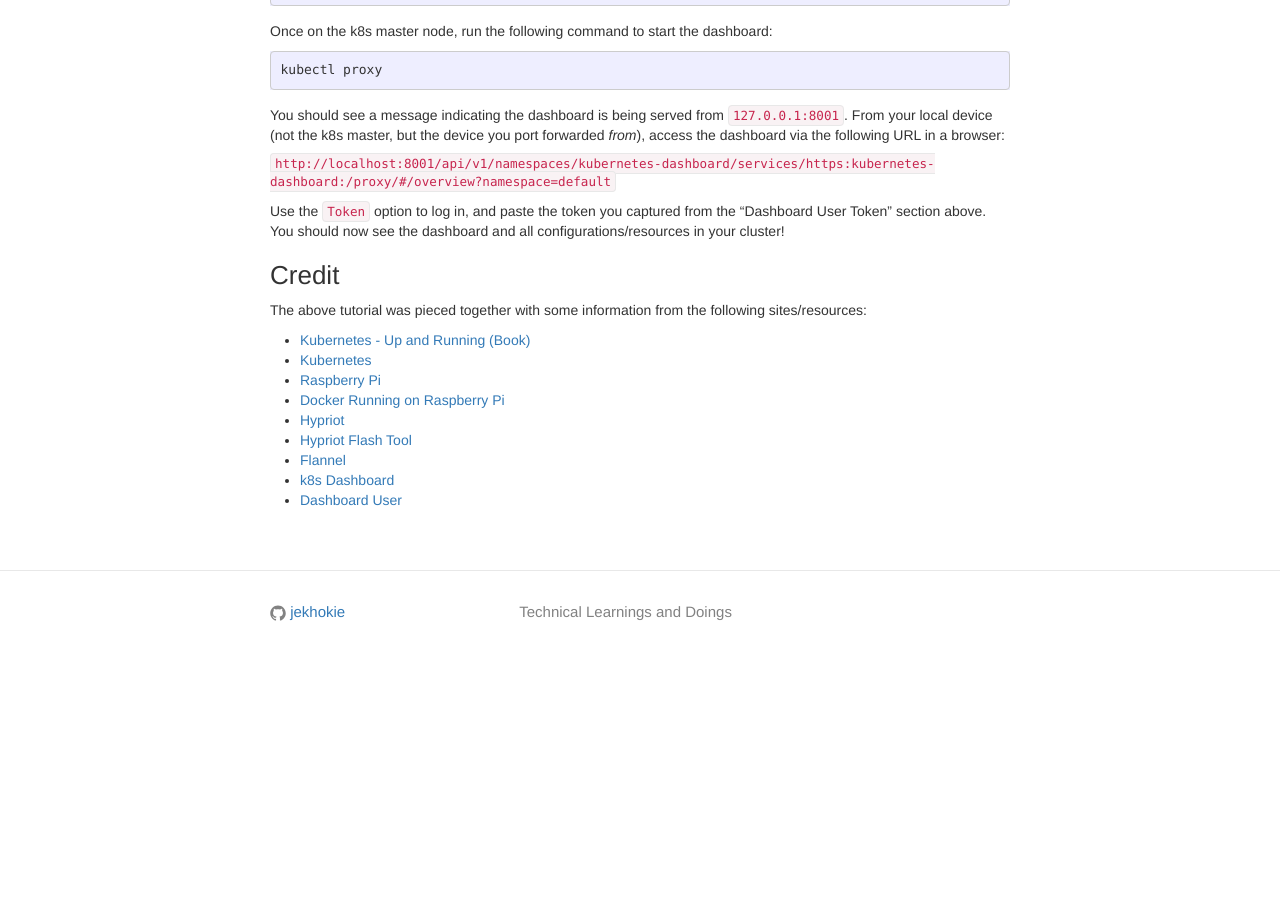
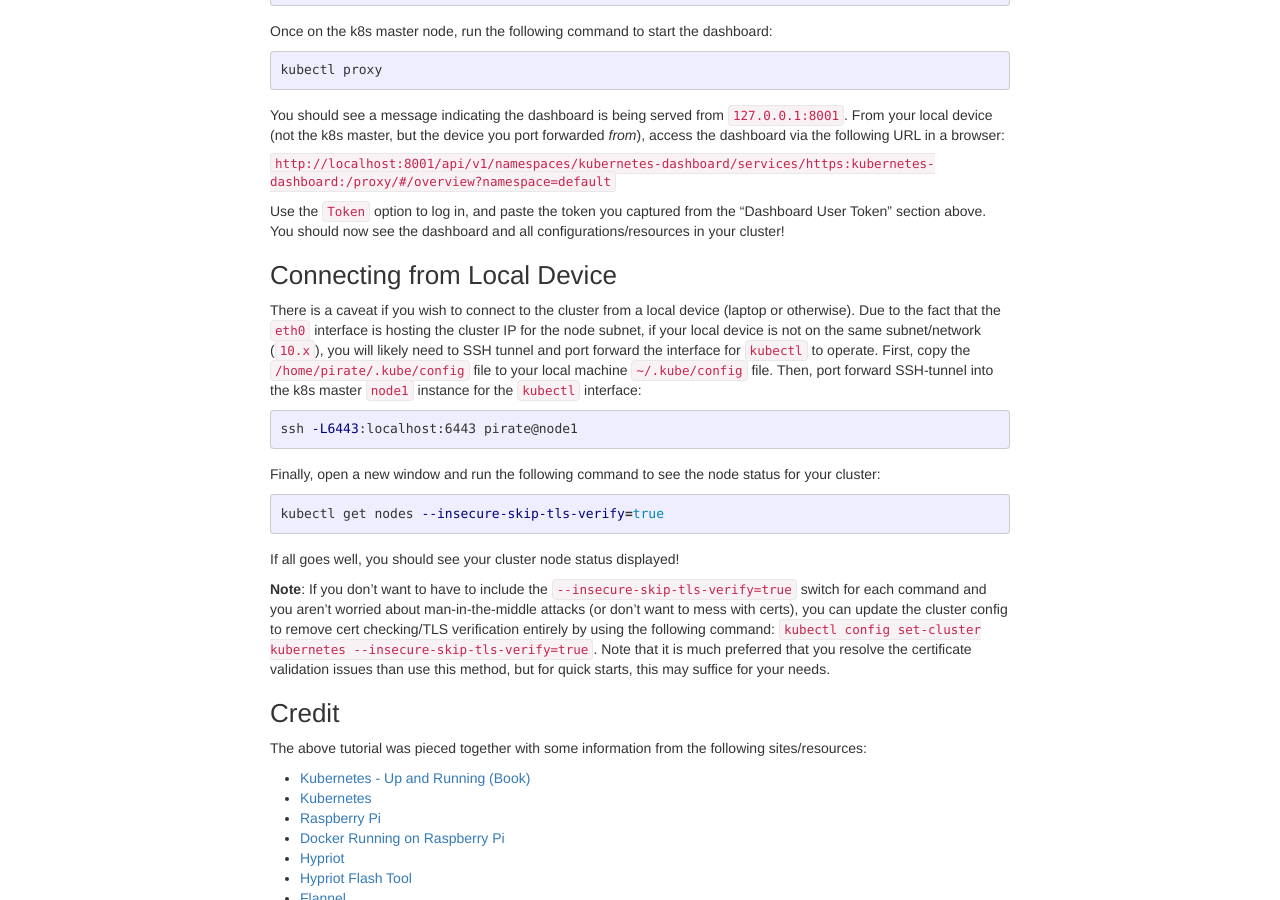
Before and after one commit to jekhokie/jekhokie.github.io, a Jekyll site: the page built from _posts/2019-12-14-raspi-k8s-cluster.markdown, in a window 1280 px wide and 900 px high, scrolled down 7449 px. Built offline with Jekyll 4.4.1, drawn with Linux system fonts in a browser that asks for light colours; before the commit the page ends 8126 px from its top, so only the background shows below that.

Commit message:
Update Raspi k8s Tutorial
Update the tutorial for Raspberry Pi to include how to connect to the
cluster from remote sources.

````diff
--- a/_posts/2019-12-14-raspi-k8s-cluster.markdown
+++ b/_posts/2019-12-14-raspi-k8s-cluster.markdown
@@ -409,6 +409,30 @@
 Use the `Token` option to log in, and paste the token you captured from the "Dashboard User Token" section above. You should now see the
 dashboard and all configurations/resources in your cluster!
 
+### Connecting from Local Device
+
+There is a caveat if you wish to connect to the cluster from a local device (laptop or otherwise). Due to the fact that the `eth0` interface
+is hosting the cluster IP for the node subnet, if your local device is not on the same subnet/network (`10.x`), you will likely need to SSH tunnel
+and port forward the interface for `kubectl` to operate. First, copy the `/home/pirate/.kube/config` file to your local machine `~/.kube/config` file.
+Then, port forward SSH-tunnel into the k8s master `node1` instance for the `kubectl` interface:
+
+```bash
+ssh -L6443:localhost:6443 pirate@node1
+```
+
+Finally, open a new window and run the following command to see the node status for your cluster:
+
+```bash
+kubectl get nodes --insecure-skip-tls-verify=true
+```
+
+If all goes well, you should see your cluster node status displayed!
+
+**Note**: If you don't want to have to include the `--insecure-skip-tls-verify=true` switch for each command and you aren't worried about man-in-the-middle
+attacks (or don't want to mess with certs), you can update the cluster config to remove cert checking/TLS verification entirely by using the following
+command: `kubectl config set-cluster kubernetes --insecure-skip-tls-verify=true`. Note that it is much preferred that you resolve the certificate validation
+issues than use this method, but for quick starts, this may suffice for your needs.
+
 ### Credit
 
 The above tutorial was pieced together with some information from the following sites/resources:
````
